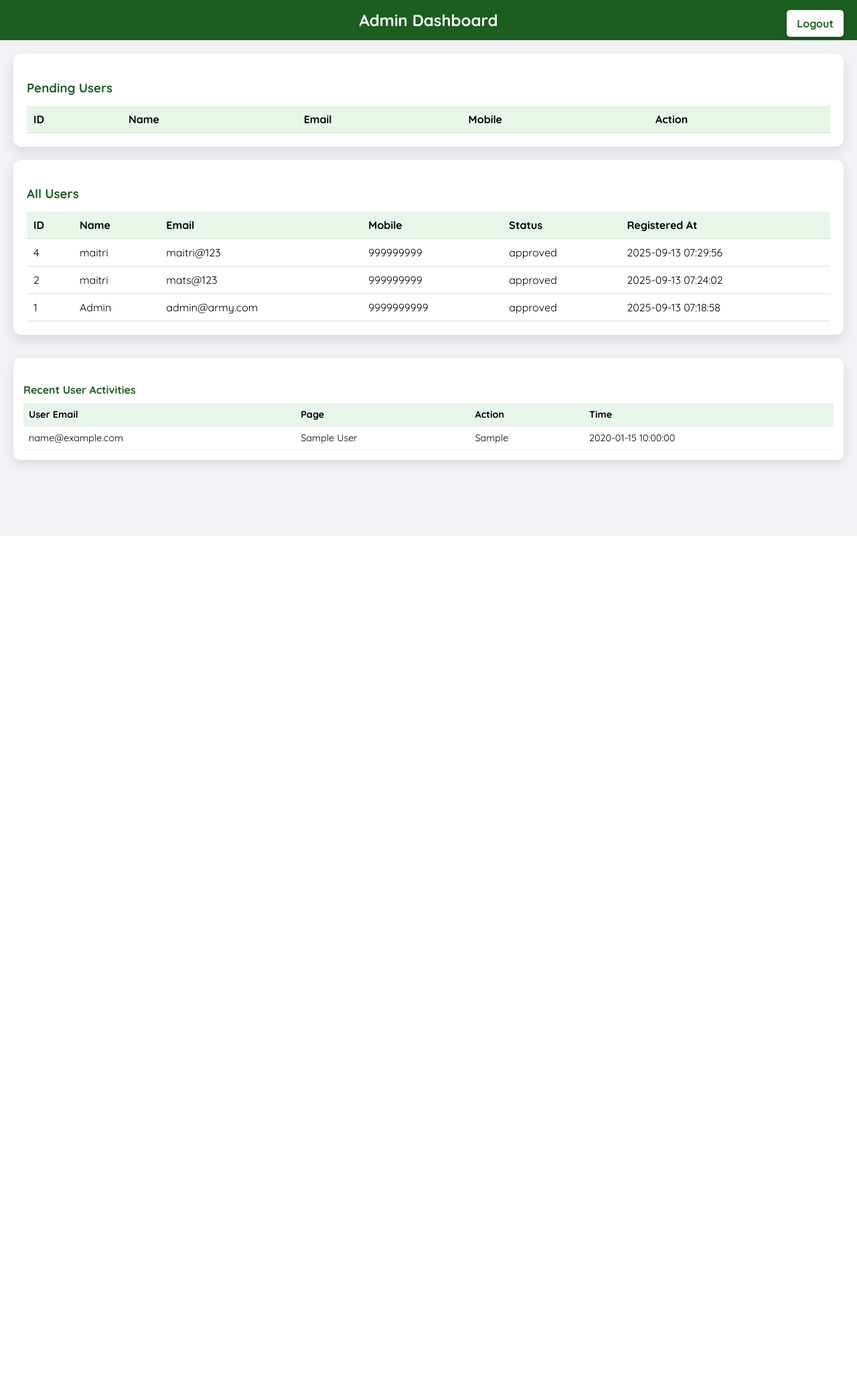
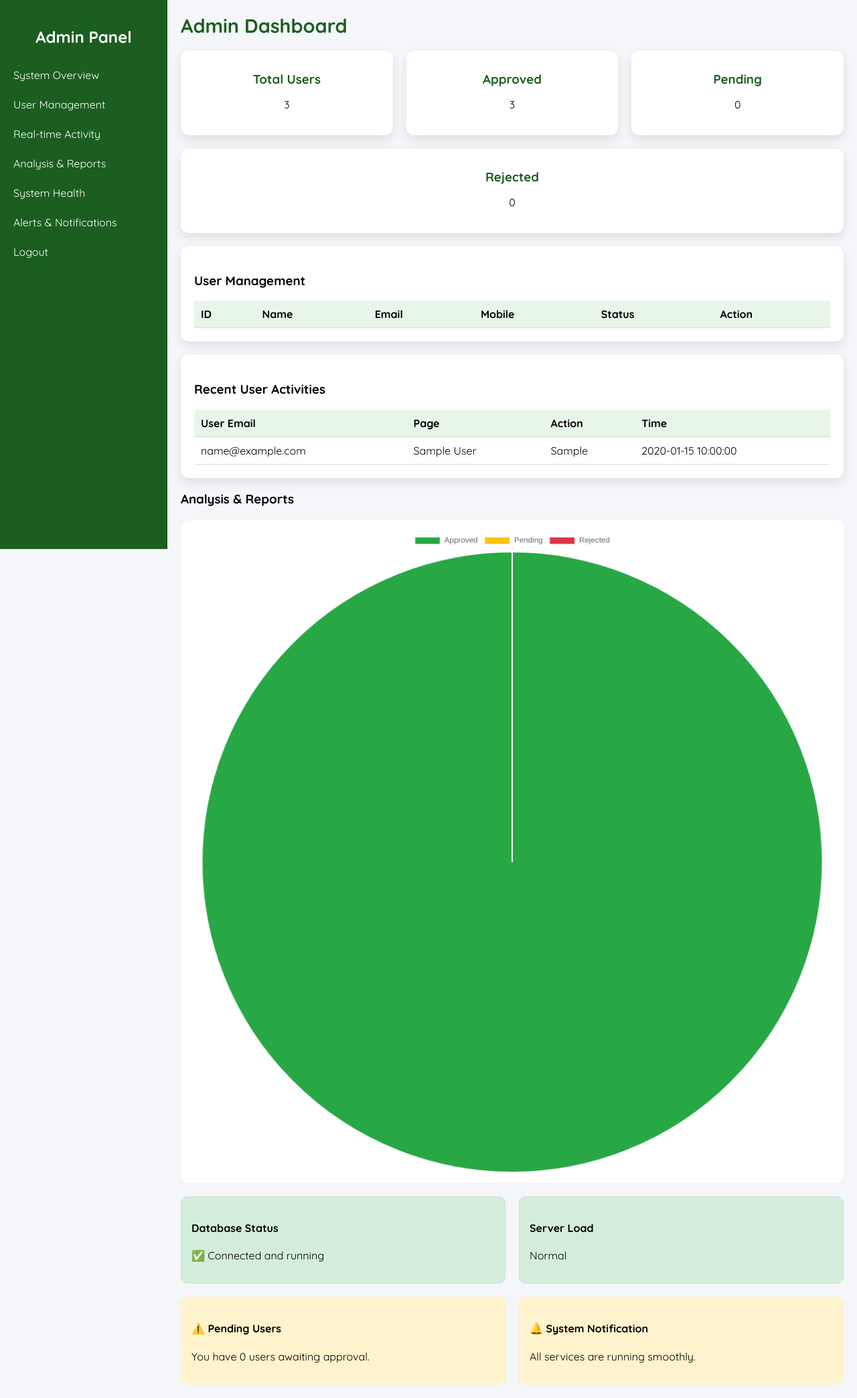
Before and after one commit to naeembavan-dotcom/Fabric, a PHP site: page /admin_dashboard.php in a window 1280 px wide. Shown: the whole page at 67% size. Before the commit the page ends 800 px from the top, so only its background shows below. Run offline with PHP 8.4, Linux system fonts and the light colour scheme; a user stored in the database is signed in; data comes from the database, SQL or seed files in the repository; tables that the repository leaves empty hold one stand-in row (values such as "Sample post"); lists and menus that the app fills with data are empty.

Commit message:
Add files via upload

```diff
--- a/Hackathon/admin_dashboard.php
+++ b/Hackathon/admin_dashboard.php
@@ -3,16 +3,16 @@ session_start();
 include 'db.php';
 
 // Only admin can access
-if(!isset($_SESSION['role']) || $_SESSION['role']!=='admin'){
+if (!isset($_SESSION['role']) || $_SESSION['role'] !== 'admin') {
     die("Access denied.");
 }
 
 // Handle approve/reject actions
-if(isset($_GET['action']) && isset($_GET['id'])){
+if (isset($_GET['action']) && isset($_GET['id'])) {
     $id = intval($_GET['id']);
-    if($_GET['action'] === 'approve'){
+    if ($_GET['action'] === 'approve') {
         $conn->query("UPDATE users SET status='approved' WHERE id=$id");
-    } elseif($_GET['action'] === 'reject'){
+    } elseif ($_GET['action'] === 'reject') {
         $conn->query("UPDATE users SET status='rejected' WHERE id=$id");
     }
     header("Location: admin_dashboard.php");
@@ -23,10 +23,15 @@ if(isset($_GET['action']) && isset($_GET['id'])){
 $users = $conn->query("SELECT * FROM users ORDER BY id DESC");
 $pendingUsers = $conn->query("SELECT * FROM users WHERE status='pending' ORDER BY id ASC");
 
-// Fetch real activity feed
-$activityLogs = $conn->query("SELECT * FROM user_activity ORDER BY timestamp DESC");
+// Fetch activities
+$activityLogs = $conn->query("SELECT * FROM user_activity ORDER BY timestamp DESC LIMIT 20");
+
+// Count quick stats
+$totalUsers = $conn->query("SELECT COUNT(*) as c FROM users")->fetch_assoc()['c'];
+$approvedUsers = $conn->query("SELECT COUNT(*) as c FROM users WHERE status='approved'")->fetch_assoc()['c'];
+$pendingCount = $conn->query("SELECT COUNT(*) as c FROM users WHERE status='pending'")->fetch_assoc()['c'];
+$rejectedCount = $conn->query("SELECT COUNT(*) as c FROM users WHERE status='rejected'")->fetch_assoc()['c'];
 ?>
-
 <!DOCTYPE html>
 <html lang="en">
 <head>
@@ -34,133 +39,167 @@ $activityLogs = $conn->query("SELECT * FROM user_activity ORDER BY timestamp DES
 <meta name="viewport" content="width=device-width, initial-scale=1.0">
 <title>Admin Dashboard | Army Fabric Optimization</title>
 <link href="https://fonts.googleapis.com/css2?family=Quicksand:wght@400;600;700&display=swap" rel="stylesheet">
+<script src="https://cdn.jsdelivr.net/npm/chart.js"></script>
 <style>
-body{
-    font-family:'Quicksand',sans-serif;
-    background:#f0f2f5;
-    margin:0;
+body {
+    margin: 0;
+    font-family: 'Quicksand', sans-serif;
+    background: #f4f6f9;
+    display: flex;
 }
-header{
-    background:#1b5e20;
-    color:white;
-    padding:15px 20px;
-    text-align:center;
-    font-size:1.5rem;
-    font-weight:bold;
+.sidebar {
+    width: 250px;
+    background: #1b5e20;
+    color: white;
+    height: 100vh;
+    position: fixed;
+    top: 0; left: 0;
+    padding-top: 20px;
 }
-.logout{
-    position:fixed;
-    top:15px;
-    right:20px;
-    background:white;
-    color:#1b5e20;
-    padding:10px 15px;
-    border-radius:5px;
-    font-weight:bold;
-    text-decoration:none;
-    box-shadow:0 2px 6px rgba(0,0,0,0.2);
+.sidebar h2 {
+    text-align: center;
+    margin-bottom: 20px;
 }
-.logout:hover{
-    background:#1b5e20;
-    color:white;
+.sidebar a {
+    display: block;
+    padding: 12px 20px;
+    color: white;
+    text-decoration: none;
+    transition: background 0.3s;
 }
-.container{
-    display:flex;
-    flex-wrap:wrap;
-    margin:20px;
-    gap:20px;
-    justify-content:flex-start;
+.sidebar a:hover {
+    background: #2e7d32;
 }
-.card{
-    background:white;
-    padding:20px;
-    border-radius:12px;
-    box-shadow:0 8px 20px rgba(0,0,0,0.1);
-    flex:1 1 700px;
-    max-width:100%;
+.main {
+    margin-left: 250px;
+    padding: 20px;
+    flex: 1;
 }
-.card h3{
-    color:#1b5e20;
-    margin-bottom:15px;
+header {
+    font-size: 1.8rem;
+    font-weight: bold;
+    margin-bottom: 20px;
+    color: #1b5e20;
 }
-table{
-    width:100%;
-    border-collapse:collapse;
+.cards {
+    display: flex;
+    gap: 20px;
+    flex-wrap: wrap;
 }
-th, td{
-    padding:10px;
-    border-bottom:1px solid #ddd;
-    text-align:left;
+.card {
+    background: white;
+    padding: 20px;
+    border-radius: 12px;
+    box-shadow: 0 6px 15px rgba(0,0,0,0.1);
+    flex: 1 1 200px;
+    text-align: center;
 }
-th{
-    background:#e8f5e9;
+.card h3 {
+    margin: 10px 0;
+    color: #1b5e20;
 }
-button{
-    padding:5px 10px;
-    border:none;
-    border-radius:5px;
-    cursor:pointer;
-    font-weight:bold;
+.table-container {
+    margin-top: 20px;
+    background: white;
+    padding: 20px;
+    border-radius: 12px;
+    box-shadow: 0 6px 15px rgba(0,0,0,0.1);
+    overflow-x: auto;
 }
-.approve{
-    background:#28a745;
-    color:white;
+table {
+    width: 100%;
+    border-collapse: collapse;
 }
-.reject{
-    background:#d32f2f;
-    color:white;
+th, td {
+    padding: 10px;
+    border-bottom: 1px solid #ddd;
+    text-align: left;
 }
-button:hover{
-    opacity:0.9;
+th {
+    background: #e8f5e9;
 }
-.activity-feed{
-    margin-top:15px;
-    background:#fff;
-    padding:15px;
-    border-radius:10px;
-    box-shadow:0 5px 15px rgba(0,0,0,0.1);
-    max-height:400px;
-    overflow-y:auto;
+.approve {
+    background: #28a745; color: white; padding: 5px 10px; border: none; border-radius: 5px; cursor: pointer;
 }
-.activity-feed h4{
-    color:#1b5e20;
-    margin-bottom:10px;
+.reject {
+    background: #d32f2f; color: white; padding: 5px 10px; border: none; border-radius: 5px; cursor: pointer;
 }
-.activity-feed table{
-    width:100%;
-    border-collapse:collapse;
+.system-health, .alerts {
+    margin-top: 20px;
+    display: flex;
+    gap: 20px;
 }
-.activity-feed th, .activity-feed td{
-    padding:8px;
-    border-bottom:1px solid #eee;
-    font-size:0.9rem;
+.alert-box {
+    flex: 1;
+    padding: 15px;
+    border-radius: 10px;
+    background: #fff3cd;
+    border: 1px solid #ffeeba;
+}
+.health-box {
+    flex: 1;
+    padding: 15px;
+    border-radius: 10px;
+    background: #d4edda;
+    border: 1px solid #c3e6cb;
+}
+canvas {
+    margin-top: 20px;
+    background: #fff;
+    border-radius: 12px;
+    padding: 15px;
+}
+.logout {
+    position: fixed;
+    bottom: 20px;
+    left: 20px;
+    background: white;
+    color: #1b5e20;
+    padding: 8px 15px;
+    border-radius: 6px;
+    text-decoration: none;
+    font-weight: bold;
 }
 </style>
 </head>
 <body>
 
-<header>Admin Dashboard</header>
-<a href="logout.php" class="logout">Logout</a>
+<div class="sidebar">
+    <h2>Admin Panel</h2>
+    <a href="#overview">System Overview</a>
+    <a href="#users">User Management</a>
+    <a href="#activity">Real-time Activity</a>
+    <a href="#reports">Analysis & Reports</a>
+    <a href="#health">System Health</a>
+    <a href="#alerts">Alerts & Notifications</a>
+    <a href="logout.php">Logout</a>
+</div>
 
-<div class="container">
+<div class="main">
+    <header>Admin Dashboard</header>
 
-    <!-- Pending Users -->
-    <div class="card">
-        <h3>Pending Users</h3>
+    <!-- System Overview -->
+    <section id="overview">
+        <div class="cards">
+            <div class="card"><h3>Total Users</h3><p><?= $totalUsers ?></p></div>
+            <div class="card"><h3>Approved</h3><p><?= $approvedUsers ?></p></div>
+            <div class="card"><h3>Pending</h3><p><?= $pendingCount ?></p></div>
+            <div class="card"><h3>Rejected</h3><p><?= $rejectedCount ?></p></div>
+        </div>
+    </section>
+
+    <!-- User Management -->
+    <section id="users" class="table-container">
+        <h3>User Management</h3>
         <table>
-            <tr>
-                <th>ID</th>
-                <th>Name</th>
-                <th>Email</th>
-                <th>Mobile</th>
-                <th>Action</th>
-            </tr>
+            <tr><th>ID</th><th>Name</th><th>Email</th><th>Mobile</th><th>Status</th><th>Action</th></tr>
             <?php while($row = $pendingUsers->fetch_assoc()): ?>
             <tr>
                 <td><?= $row['id'] ?></td>
                 <td><?= $row['username'] ?></td>
                 <td><?= $row['email'] ?></td>
                 <td><?= $row['mobile'] ?></td>
+                <td><?= $row['status'] ?></td>
                 <td>
                     <a href="admin_dashboard.php?action=approve&id=<?= $row['id'] ?>"><button class="approve">Approve</button></a>
                     <a href="admin_dashboard.php?action=reject&id=<?= $row['id'] ?>"><button class="reject">Reject</button></a>
@@ -168,43 +207,13 @@ button:hover{
             </tr>
             <?php endwhile; ?>
         </table>
-    </div>
+    </section>
 
-    <!-- All Users -->
-    <div class="card">
-        <h3>All Users</h3>
+    <!-- Real-time Activity -->
+    <section id="activity" class="table-container">
+        <h3>Recent User Activities</h3>
         <table>
-            <tr>
-                <th>ID</th>
-                <th>Name</th>
-                <th>Email</th>
-                <th>Mobile</th>
-                <th>Status</th>
-                <th>Registered At</th>
-            </tr>
-            <?php while($row = $users->fetch_assoc()): ?>
-            <tr>
-                <td><?= $row['id'] ?></td>
-                <td><?= $row['username'] ?></td>
-                <td><?= $row['email'] ?></td>
-                <td><?= $row['mobile'] ?></td>
-                <td><?= $row['status'] ?></td>
-                <td><?= $row['created_at'] ?></td>
-            </tr>
-            <?php endwhile; ?>
-        </table>
-    </div>
-
-    <!-- Activity Feed -->
-    <div class="card activity-feed">
-        <h4>Recent User Activities</h4>
-        <table>
-            <tr>
-                <th>User Email</th>
-                <th>Page</th>
-                <th>Action</th>
-                <th>Time</th>
-            </tr>
+            <tr><th>User Email</th><th>Page</th><th>Action</th><th>Time</th></tr>
             <?php while($row = $activityLogs->fetch_assoc()): ?>
             <tr>
                 <td><?= $row['user_email'] ?></td>
@@ -214,9 +223,52 @@ button:hover{
             </tr>
             <?php endwhile; ?>
         </table>
-    </div>
+    </section>
 
+    <!-- Reports -->
+    <section id="reports">
+        <h3>Analysis & Reports</h3>
+        <canvas id="userChart"></canvas>
+    </section>
+
+    <!-- System Health -->
+    <section id="health" class="system-health">
+        <div class="health-box">
+            <h4>Database Status</h4>
+            <p>✅ Connected and running</p>
+        </div>
+        <div class="health-box">
+            <h4>Server Load</h4>
+            <p>Normal</p>
+        </div>
+    </section>
+
+    <!-- Alerts -->
+    <section id="alerts" class="alerts">
+        <div class="alert-box">
+            <h4>⚠️ Pending Users</h4>
+            <p>You have <?= $pendingCount ?> users awaiting approval.</p>
+        </div>
+        <div class="alert-box">
+            <h4>🔔 System Notification</h4>
+            <p>All services are running smoothly.</p>
+        </div>
+    </section>
 </div>
 
+<script>
+// Chart.js Users Report
+const ctx = document.getElementById('userChart');
+new Chart(ctx, {
+    type: 'pie',
+    data: {
+        labels: ['Approved', 'Pending', 'Rejected'],
+        datasets: [{
+            data: [<?= $approvedUsers ?>, <?= $pendingCount ?>, <?= $rejectedCount ?>],
+            backgroundColor: ['#28a745','#ffc107','#dc3545']
+        }]
+    }
+});
+</script>
 </body>
 </html>
```
